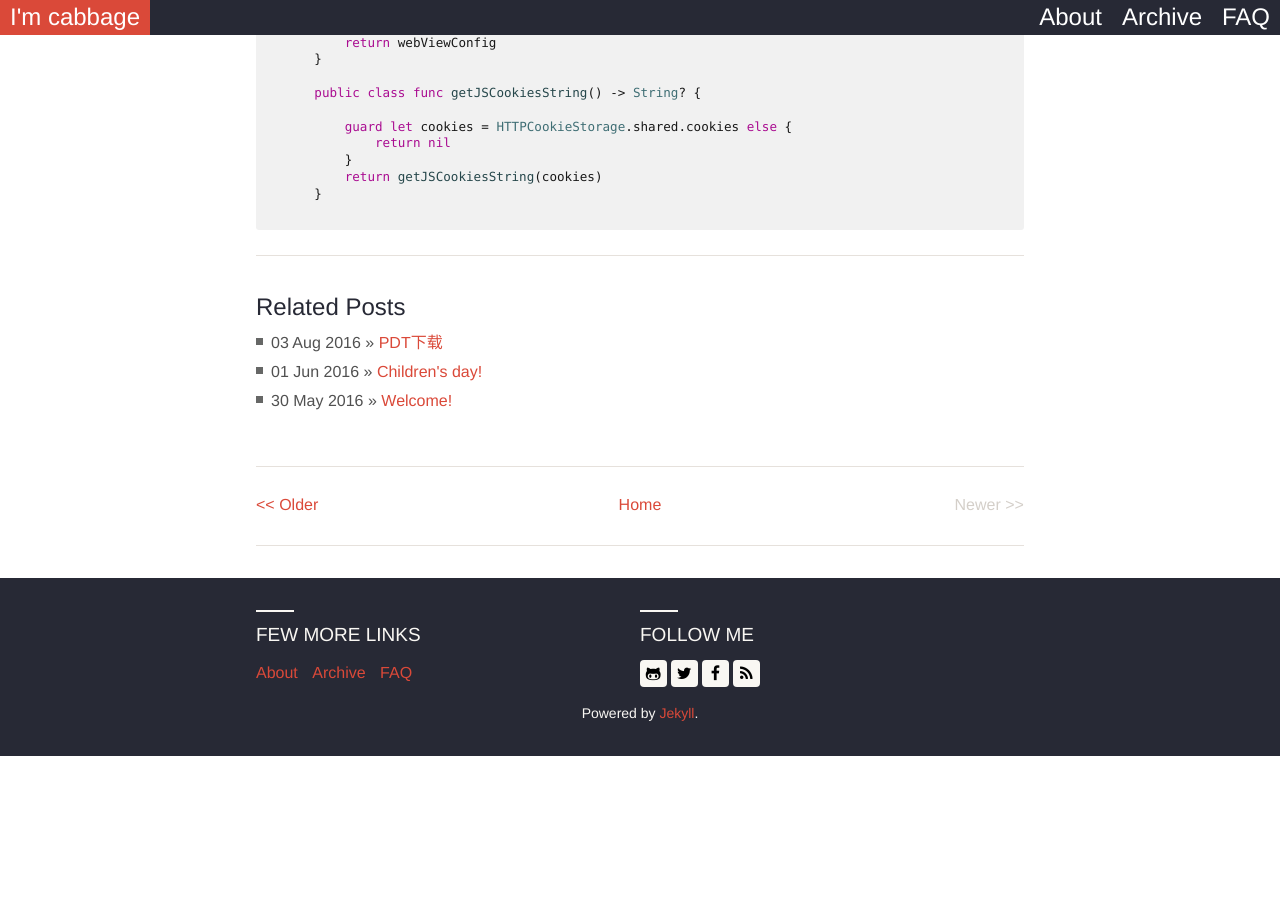
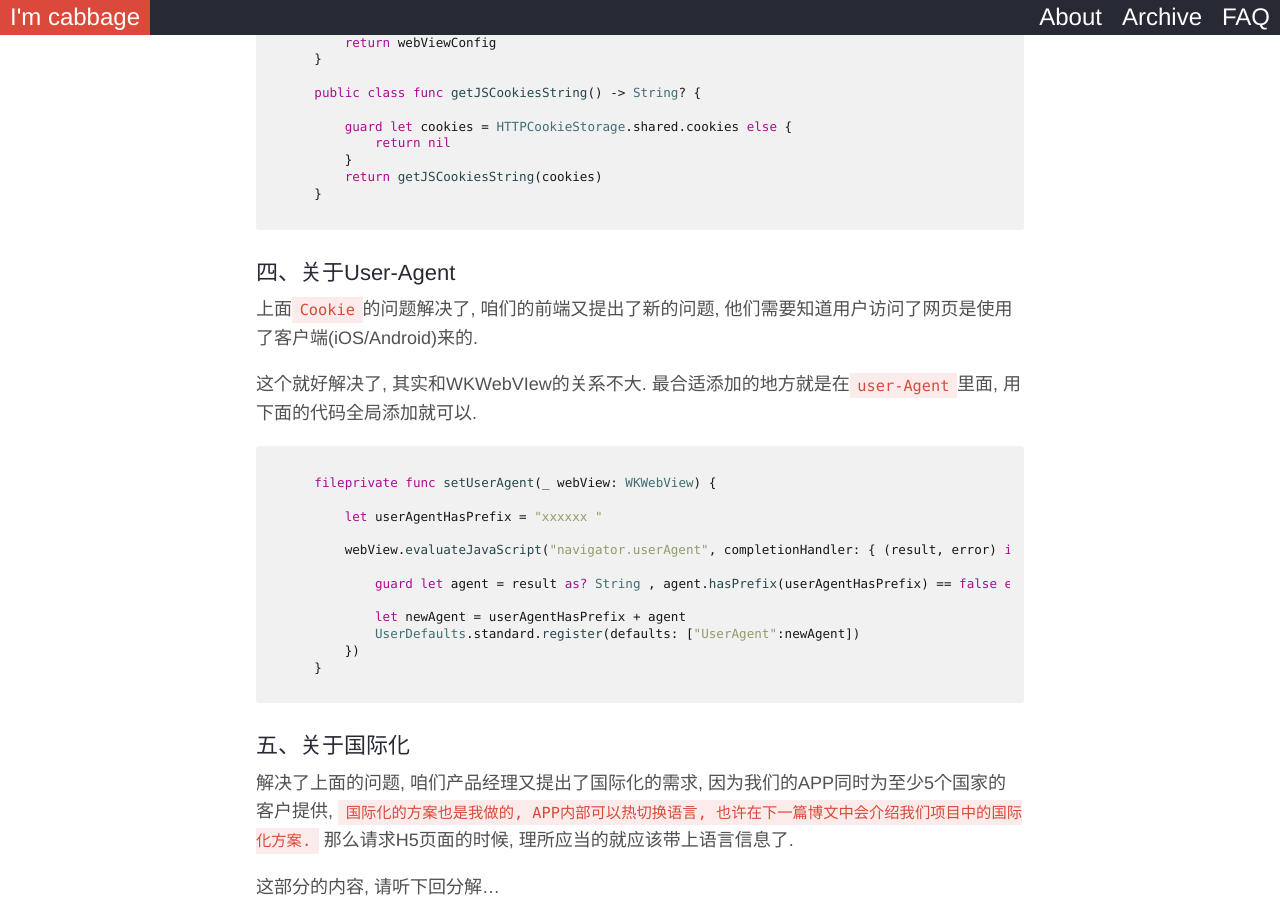
Before and after one commit to KirbyInGitHub/cabbageblog, a Jekyll site: the page built from _posts/2016-09-06-WKWebView.markdown, in a window 1280 px wide and 900 px high, scrolled down 4830 px. Built offline with Jekyll 4.4.1, drawn with Linux system fonts in a browser that asks for light colours; nearby versions of some CDN libraries; some web fonts are replaced; comment, search, counter and statistics services are not loaded; before the commit the page ends 5586 px from its top, so only the background shows below that.

Commit message:
no message

````diff
--- a/_posts/2016-09-06-WKWebView.markdown
+++ b/_posts/2016-09-06-WKWebView.markdown
@@ -189,3 +189,30 @@ func userContentController(_ userContentController: WKUserContentController, did
         return getJSCookiesString(cookies)
     }
 ```
+
+##### 四、关于User-Agent
+
+上面`Cookie`的问题解决了, 咱们的前端又提出了新的问题, 他们需要知道用户访问了网页是使用了客户端(iOS/Android)来的.
+
+这个就好解决了, 其实和WKWebVIew的关系不大. 最合适添加的地方就是在`user-Agent`里面, 用下面的代码全局添加就可以.
+
+```swift
+    fileprivate func setUserAgent(_ webView: WKWebView) {
+
+        let userAgentHasPrefix = "xxxxxx "
+
+        webView.evaluateJavaScript("navigator.userAgent", completionHandler: { (result, error) in
+
+            guard let agent = result as? String , agent.hasPrefix(userAgentHasPrefix) == false else { return }
+
+            let newAgent = userAgentHasPrefix + agent
+            UserDefaults.standard.register(defaults: ["UserAgent":newAgent])
+        })
+    }
+```
+
+##### 五、关于国际化
+
+解决了上面的问题, 咱们产品经理又提出了国际化的需求, 因为我们的APP同时为至少5个国家的客户提供, `国际化的方案也是我做的, APP内部可以热切换语言, 也许在下一篇博文中会介绍我们项目中的国际化方案.` 那么请求H5页面的时候, 理所应当的就应该带上语言信息了.
+
+这部分的内容, 请听下回分解...
````
